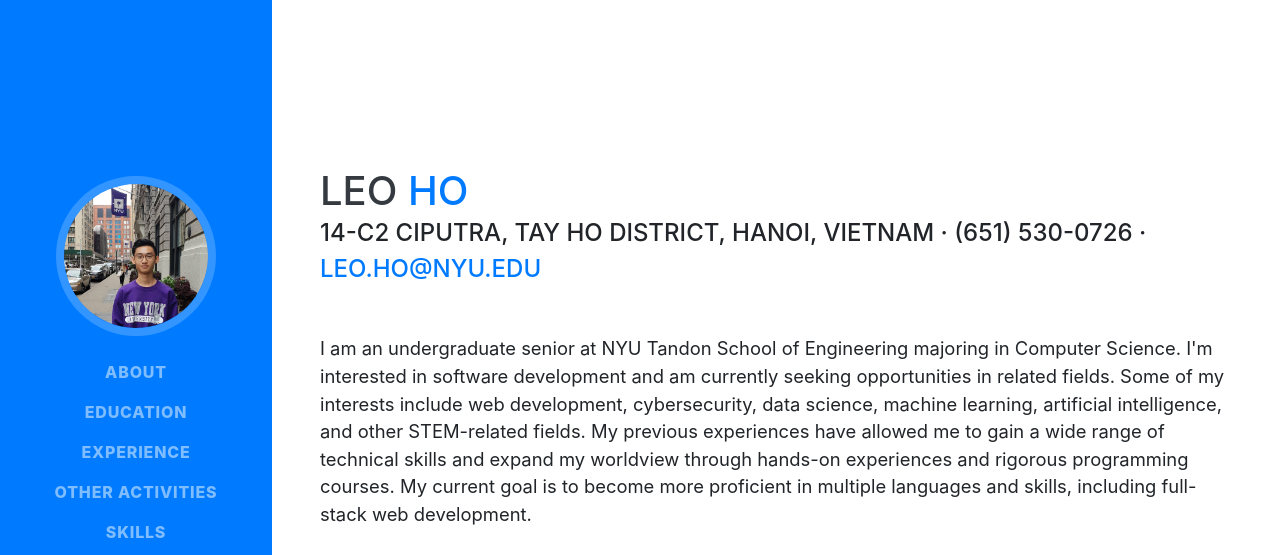
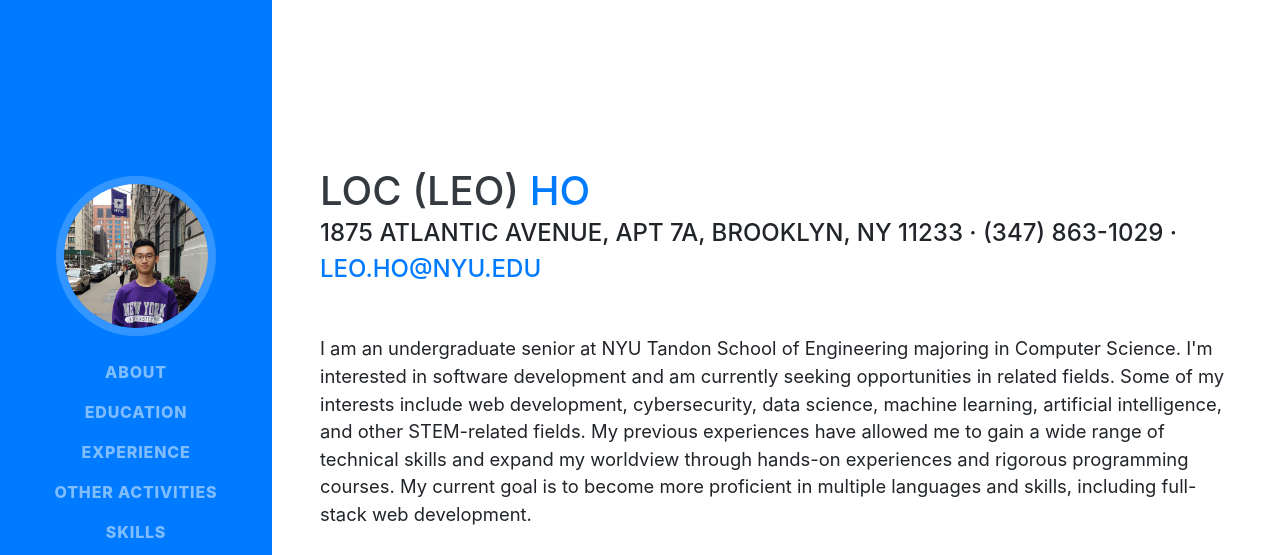
Before and after one commit to leohohoho/leohohoho.github.io, a website with bundled scripts: page index.html in a window 1280 px wide. Shown: the top 555 px of the page. Built offline with nearby package versions, Linux system fonts and the light colour scheme; a web font is replaced by a local one.

Commit message:
Update index.html

```diff
--- a/index.html
+++ b/index.html
@@ -66,10 +66,10 @@
 
     <section class="resume-section p-3 p-lg-5 d-flex align-items-center" id="about">
       <div class="w-100">
-        <h1 class="mb-0">Leo
+        <h1 class="mb-0">Loc (Leo)
           <span class="text-primary">Ho</span>
         </h1>
-        <div class="subheading mb-5">14-C2 Ciputra, Tay Ho District, Hanoi, Vietnam · (651) 530-0726 ·
+        <div class="subheading mb-5">1875 Atlantic Avenue, Apt 7A, Brooklyn, NY 11233 · (347) 863-1029 ·
           <a href="mailto:leo.ho@nyu.edu">leo.ho@nyu.edu</a>
         </div>
         <p class="lead mb-5">I am an undergraduate senior at NYU Tandon School of Engineering majoring in Computer Science. I'm interested in software development and am currently seeking opportunities in related fields. Some of my interests include web development, cybersecurity, data science, machine learning, artificial intelligence, and other STEM-related fields. My previous experiences have allowed me to gain a wide range of technical skills and expand my worldview through hands-on experiences and rigorous programming courses. My current goal is to become more proficient in multiple languages and skills, including full-stack web development.</p>
```
